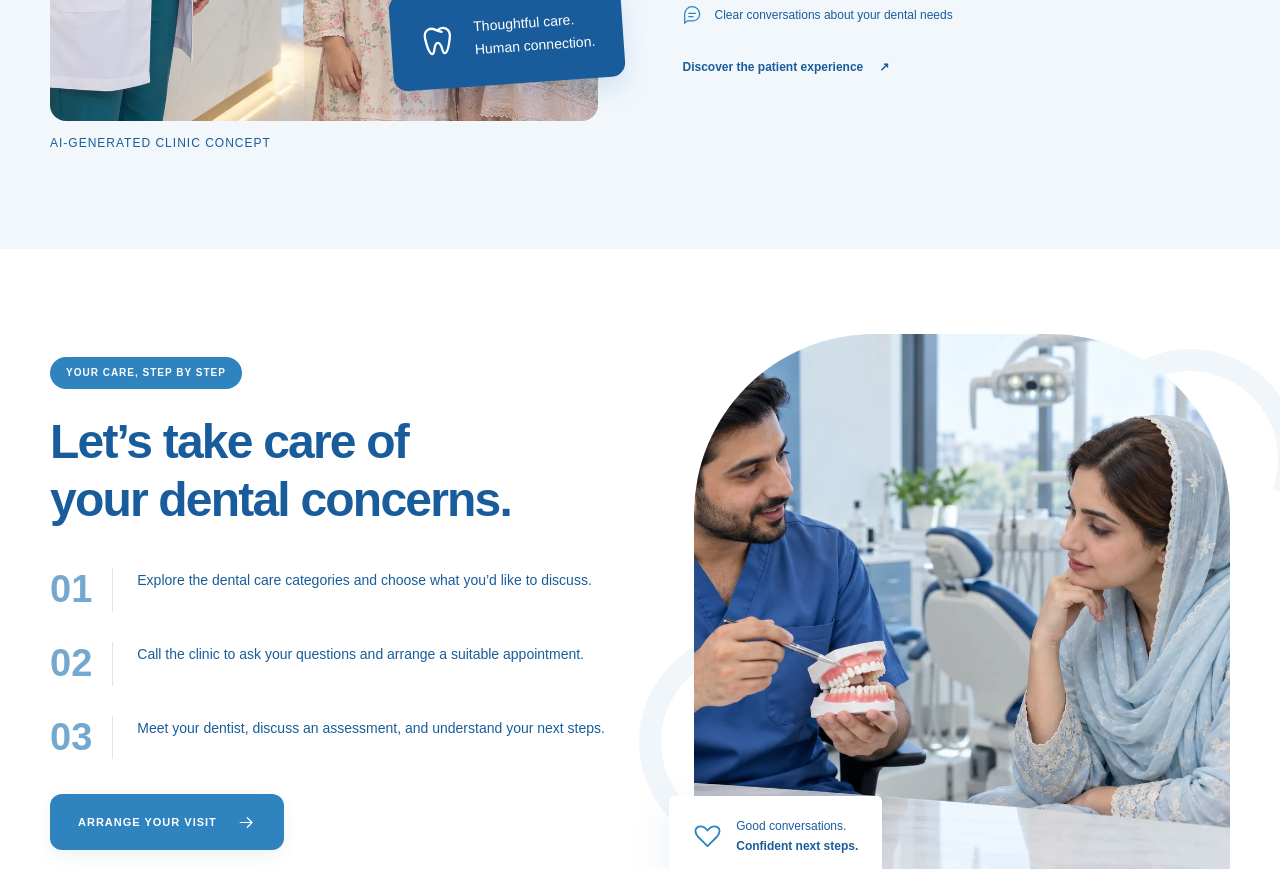
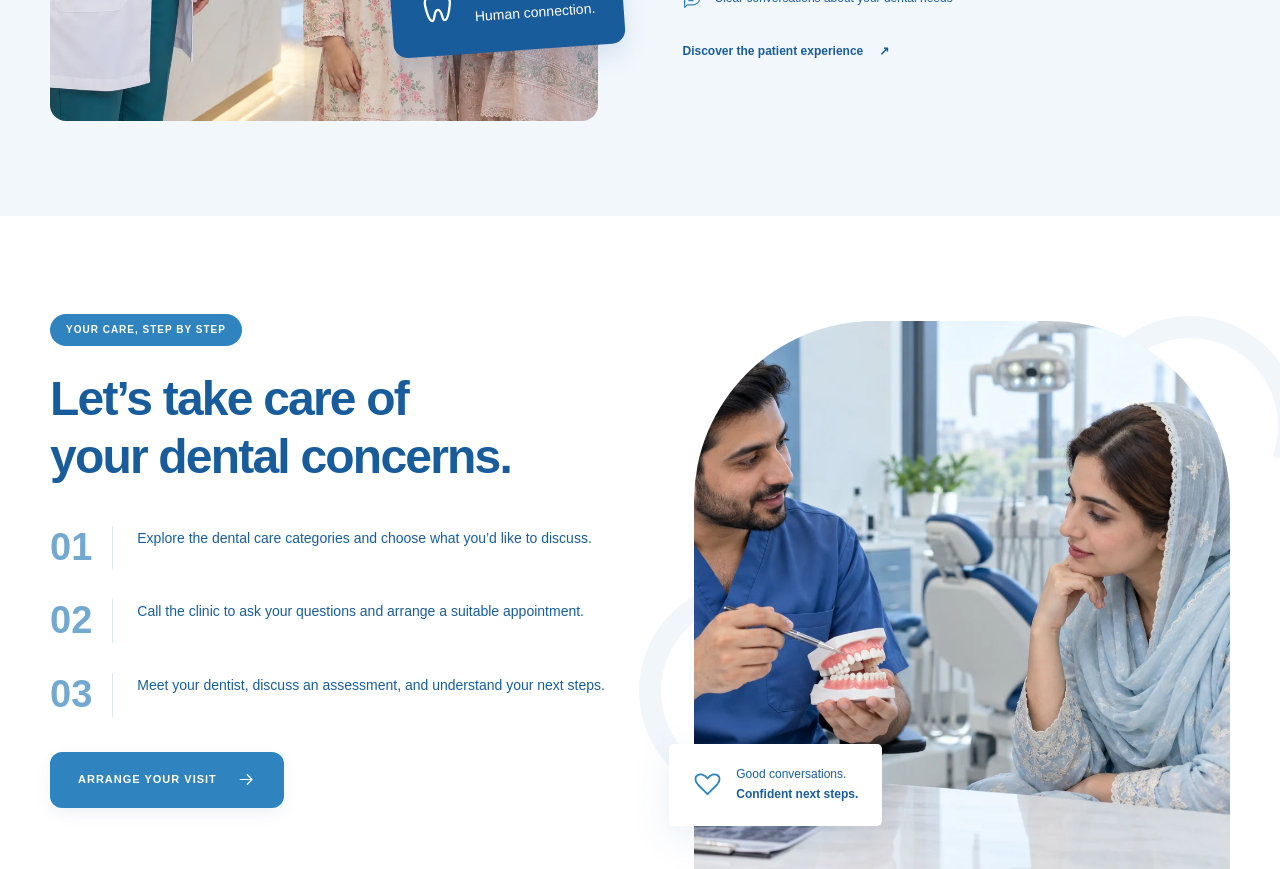
Before and after one commit to amanullah24762/hmdental, a Next.js app: page / in a window 1280 px wide. Shown: the part 6120-6989 px from the top of the page. Built offline with nearby package versions, Linux system fonts and the light colour scheme.

Commit message:
Add gitignore

```diff
--- a/app/page.js
+++ b/app/page.js
@@ -286,7 +286,7 @@ function CareShowcase() {
     <div className="showcase-heading"><div><p className="eyebrow"><span className="mini-line" /> A different kind of dental experience</p><h2 id="showcase-title">There’s a person<br />behind <em>every smile.</em></h2></div><p>Find your starting point.<br />We’ll help you start the conversation.</p></div>
     <div className="showcase-tabs" role="group" aria-label="Explore your dental visit">{options.map((option, index) => <button key={option.label} type="button" aria-pressed={selected === index} className={selected === index ? 'selected' : ''} onClick={() => setSelected(index)}><Icon name={option.icon} /><span>{option.label}</span><span className="tab-number">0{index + 1}</span></button>)}</div>
     <div className="showcase-stage" key={selected}>
-      <div className="showcase-photo"><Photo src={current.image} alt={`AI-generated Pakistani dental care scene: ${current.label}`} /><span className="showcase-photo-label"><span /> MADE FOR MOMENTS LIKE THESE</span><span className="showcase-photo-number">0{selected + 1}</span></div>
+      <div className="showcase-photo"><Photo src={current.image} alt={`Dental care illustration: ${current.label}`} /><span className="showcase-photo-label"><span /> MADE FOR MOMENTS LIKE THESE</span><span className="showcase-photo-number">0{selected + 1}</span></div>
       <div className="showcase-copy"><span className="showcase-symbol"><Icon name={current.icon} /></span><p className="eyebrow">{current.tag}</p><h3>{current.title}<br /><em>{current.accent}</em></h3><p>{current.text}</p><div className="showcase-steps">{current.steps.map((step, index) => <div key={step}><span>0{index + 1}</span>{step}</div>)}</div><a className="button" href={PHONE}>Let’s talk about your visit <Icon name="arrow" /></a><small>Treatment availability and suitability are confirmed by the clinic.</small></div>
     </div>
   </section>;
@@ -329,11 +329,11 @@ export default function Home() {
       <CareShowcase />
       <section className="trust-band" aria-label="Our care concept"><div className="container trust-grid">{[['heart', 'For the whole family', 'Every age. Every kind of smile.'], ['spark', 'A welcoming setting', 'A fresh, thoughtful care concept.'], ['chat', 'Clarity at every step', 'Questions deserve clear answers.'], ['leaf', 'Your comfort matters', 'A little reassurance goes a long way.']].map(([icon, title, text]) => <div className="trust-item" key={title}><Icon name={icon} /><div><h3>{title}</h3><p>{text}</p></div></div>)}</div></section>
       <section id="treatments" className="section container" data-reveal><div className="section-heading"><div><p className="eyebrow">Our services</p><h2>A wide range of<br /><em>dental care.</em></h2></div><div className="section-aside"><p>From everyday questions to your next steps, explore a more considered approach to dental care.</p><p className="disclaimer">Contact the clinic to discuss treatment suitability and appointment availability.</p></div></div><div className="treatment-grid">{treatments.slice(0, 6).map(([title, description, icon]) => <TreatmentCard key={title} title={title} description={description} icon={icon} onInquire={inquire} />)}</div><div className="home-services-more"><a className="button" href="/services">View more services <Icon name="arrow" /></a></div></section>
-      <section id="about" className="about-section"><div className="container about-grid" data-reveal><div className="about-art"><Photo src={photos.room} alt="AI illustration of a Pakistani dentist welcoming a mother and daughter" className="about-photo" /><div className="about-stamp"><Icon name="tooth" /><span>Thoughtful care.<br /><em>Human connection.</em></span></div><p className="image-caption">AI-GENERATED CLINIC CONCEPT</p></div><div className="about-copy"><p className="eyebrow">The heart of the experience</p><h2>A familiar place.<br /><em>A friendly welcome.</em></h2><p className="large-copy">A dental visit should begin with a conversation, not a feeling of uncertainty.</p><p>Explore dental care for your family in Kharian. Contact the clinic to discuss your concerns, ask about treatment options, and plan your next visit.</p><div className="about-points"><span><Icon name="heart" /> A thoughtful welcome for adults and children</span><span><Icon name="chat" /> Clear conversations about your dental needs</span></div><a className="text-link" href="#patient-care">Discover the patient experience <span>↗</span></a></div></div></section>
+      <section id="about" className="about-section"><div className="container about-grid" data-reveal><div className="about-art"><Photo src={photos.room} alt="Illustration of a Pakistani dentist welcoming a mother and daughter" className="about-photo" /><div className="about-stamp"><Icon name="tooth" /><span>Thoughtful care.<br /><em>Human connection.</em></span></div></div><div className="about-copy"><p className="eyebrow">The heart of the experience</p><h2>A familiar place.<br /><em>A friendly welcome.</em></h2><p className="large-copy">A dental visit should begin with a conversation, not a feeling of uncertainty.</p><p>Explore dental care for your family in Kharian. Contact the clinic to discuss your concerns, ask about treatment options, and plan your next visit.</p><div className="about-points"><span><Icon name="heart" /> A thoughtful welcome for adults and children</span><span><Icon name="chat" /> Clear conversations about your dental needs</span></div><a className="text-link" href="#patient-care">Discover the patient experience <span>↗</span></a></div></div></section>
       <section id="patient-care" className="patient-journey">
         <div className="container patient-journey-grid">
           <div className="patient-journey-copy" data-reveal><p className="eyebrow section-pill">Your care, step by step</p><h2>Let’s take care of<br /><em>your dental concerns.</em></h2><ol className="journey-list"><li><span>01</span><p>Explore the dental care categories and choose what you’d like to discuss.</p></li><li><span>02</span><p>Call the clinic to ask your questions and arrange a suitable appointment.</p></li><li><span>03</span><p>Meet your dentist, discuss an assessment, and understand your next steps.</p></li></ol><button className="button journey-cta" onClick={event => inquire('', event.currentTarget)}>Arrange your visit <Icon name="arrow" /></button></div>
-          <div className="patient-journey-art" data-reveal><span className="journey-ring journey-ring-one" aria-hidden="true" /><span className="journey-ring journey-ring-two" aria-hidden="true" /><Photo src={photos.care} alt="AI-generated scene of a Pakistani dentist discussing care with a patient" className="journey-portrait" /><div className="journey-photo-note"><Icon name="heart" /><span>Good conversations.<br /><strong>Confident next steps.</strong></span></div><small>AI-generated concept imagery</small></div>
+          <div className="patient-journey-art" data-reveal><span className="journey-ring journey-ring-one" aria-hidden="true" /><span className="journey-ring journey-ring-two" aria-hidden="true" /><Photo src={photos.care} alt="Illustration of a Pakistani dentist discussing care with a patient" className="journey-portrait" /><div className="journey-photo-note"><Icon name="heart" /><span>Good conversations.<br /><strong>Confident next steps.</strong></span></div></div>
         </div>
       </section>
       <section className="care-sequence" aria-labelledby="sequence-heading"><div className="container">
@@ -345,7 +345,7 @@ export default function Home() {
         ].map(([title, text, topic], index) => <article className="sequence-card" key={title} data-reveal><div className="sequence-number-row"><span className="sequence-number"><span>0{index + 1}</span></span><span className="sequence-connector" aria-hidden="true" /></div><h3>{title}</h3><p>{text}</p><button className="sequence-read-more" onClick={event => inquire(topic, event.currentTarget)}>Read more <span><Icon name="arrow" /></span></button></article>)}</div>
         <SmileComparison />
       </div></section>
-      {/* <section className="gallery-section"><div className="container" data-reveal><div className="section-heading"><div><p className="eyebrow">A glimpse of the feeling</p><h2>More comfort.<br /><em>More reasons to smile.</em></h2></div><p className="section-aside">Light-filled spaces. Attentive conversations. A visual direction built around feeling welcome.</p></div><div className="gallery"><figure><Photo src={photos.room} alt="AI illustration of a Pakistani family arriving at a dental clinic" /><figcaption><span>01</span> A welcoming space</figcaption></figure><figure><Photo src={photos.care} alt="AI illustration of a Pakistani dentist explaining a dental model" /><figcaption><span>02</span> Care in the details</figcaption></figure><figure><Photo src={photos.visit} alt="AI illustration of a Pakistani father and son in a clinic waiting area" /><figcaption><span>03</span> Time for your smile</figcaption></figure></div><p className="disclaimer">AI-generated imagery showing Pakistani dental care and family scenes. These are illustrative concepts, not photographs of the clinic, its staff, or patients.</p></div></section> */}
+      {/* <section className="gallery-section"><div className="container" data-reveal><div className="section-heading"><div><p className="eyebrow">A glimpse of the feeling</p><h2>More comfort.<br /><em>More reasons to smile.</em></h2></div><p className="section-aside">Light-filled spaces. Attentive conversations. A visual direction built around feeling welcome.</p></div><div className="gallery"><figure><Photo src={photos.room} alt="Illustration of a Pakistani family arriving at a dental clinic" /><figcaption><span>01</span> A welcoming space</figcaption></figure><figure><Photo src={photos.care} alt="Illustration of a Pakistani dentist explaining a dental model" /><figcaption><span>02</span> Care in the details</figcaption></figure><figure><Photo src={photos.visit} alt="Illustration of a Pakistani father and son in a clinic waiting area" /><figcaption><span>03</span> Time for your smile</figcaption></figure></div></div></section> */}
       <section id="faq" className="section container faq-section" data-reveal><div><p className="eyebrow">A little clarity</p><h2>Questions?<br /><em>Let’s talk.</em></h2><p>Getting ready for your visit should feel simple. Here is where to start.</p><button className="button" onClick={event => inquire('', event.currentTarget)}>Ask the clinic <Icon name="chat" /></button></div><div className="faq-list">{[
         ['How do I arrange an appointment?', `Call ${clinic.phone} to discuss a suitable date and time. Your appointment is confirmed directly by the clinic.`],
         ['Where is the clinic located?', ADDRESS],
```
